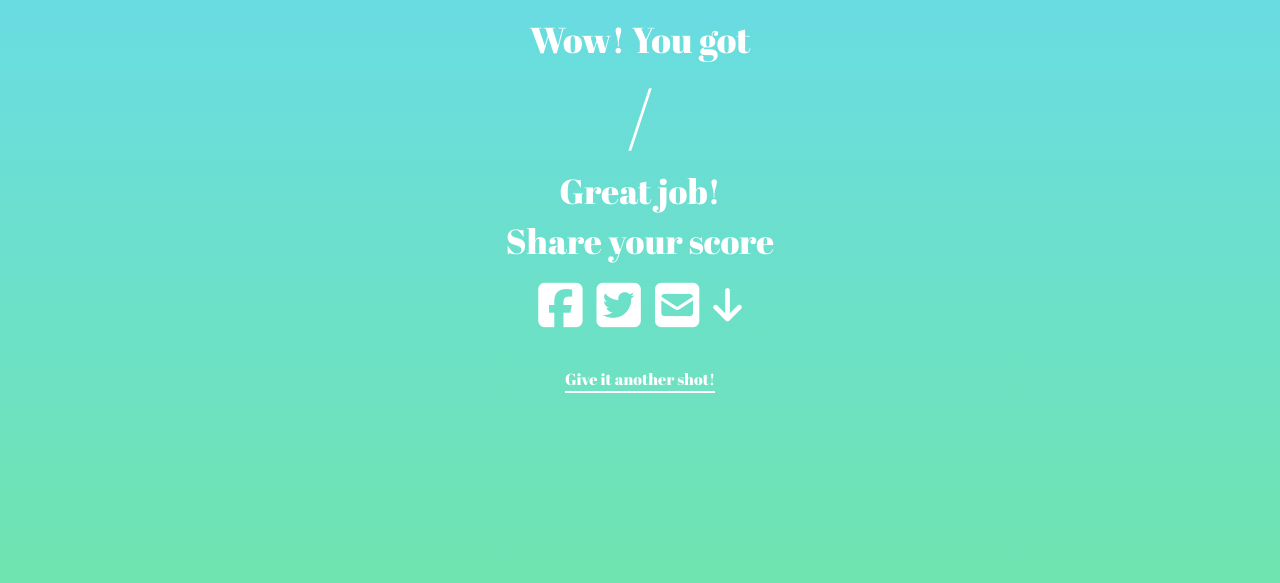
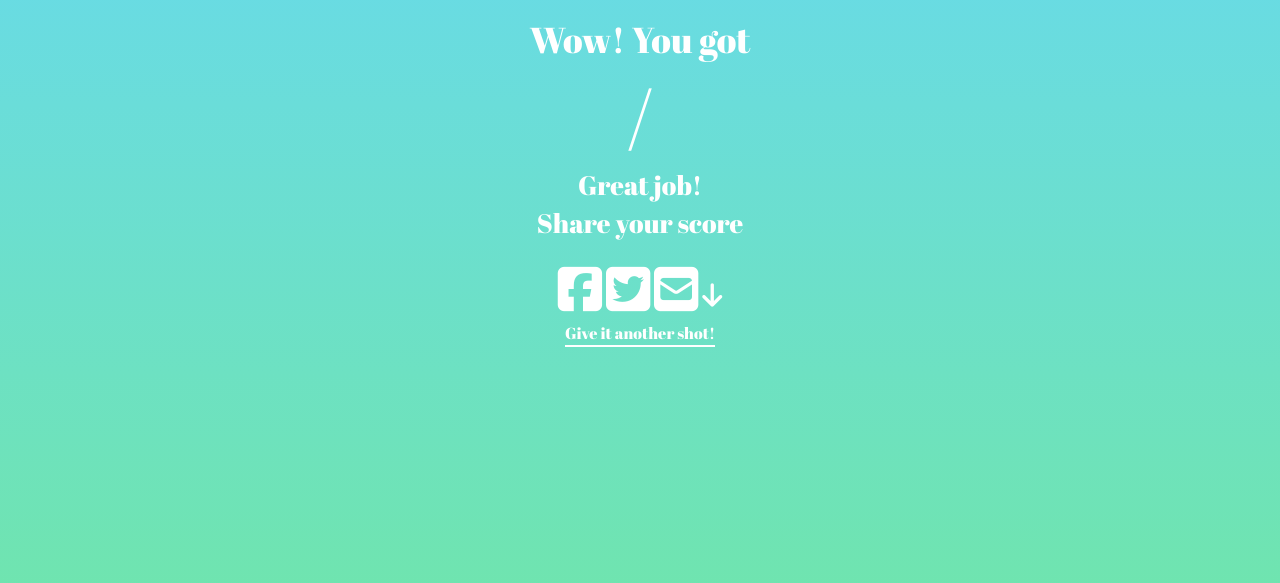
Before and after one commit to siriberggren/quizproject, a Django app: template quiz/templates/quiz/results.html in a window 1280 px wide. Shown: the part 162-745 px from the top of the page. Run offline with Django 3.2, Linux system fonts and the light colour scheme; the template is opened without the code that fills it, so the values that code supplies are empty; some libraries are stand-ins or nearby versions; some web fonts are replaced.

Commit message:
styling oklart

```diff
--- a/static/style.css
+++ b/static/style.css
@@ -273,10 +273,12 @@ background-image: linear-gradient(to bottom, #67D9F0 0%, #70E5AB 100%);
 	font-family: 'Abril Fatface', cursive;
 	text-align: center;
 	color: white;
+	background-color: none;
 	font-size: 12pt;
 	border-bottom: 2px solid white;
 	text-align: center;
 	padding-bottom: 1px;
+	padding-top: 0px;
 	display: inline;
 }
 
@@ -330,11 +332,14 @@ background-image: linear-gradient(to bottom, #67D9F0 0%, #70E5AB 100%);
 	margin-bottom: -20px;
 }
 
+.feedback {
+	font-size: 20pt;
+}
+
 .container-fluid.share-buttons {
   	align-content: center;
-  	font-size: 38pt;
 	color: white;
-	margin-top: 0.5em;
+	margin-top: 3em;
 	margin-bottom: 0.5em;
 }
 
@@ -367,3 +372,7 @@ background-image: linear-gradient(to bottom, #67D9F0 0%, #70E5AB 100%);
 	color: #67D9F0;
 	background-color: none;
 }
+
+.fa.fa-arrow-down {
+	font-size: 20pt;
+}
```
